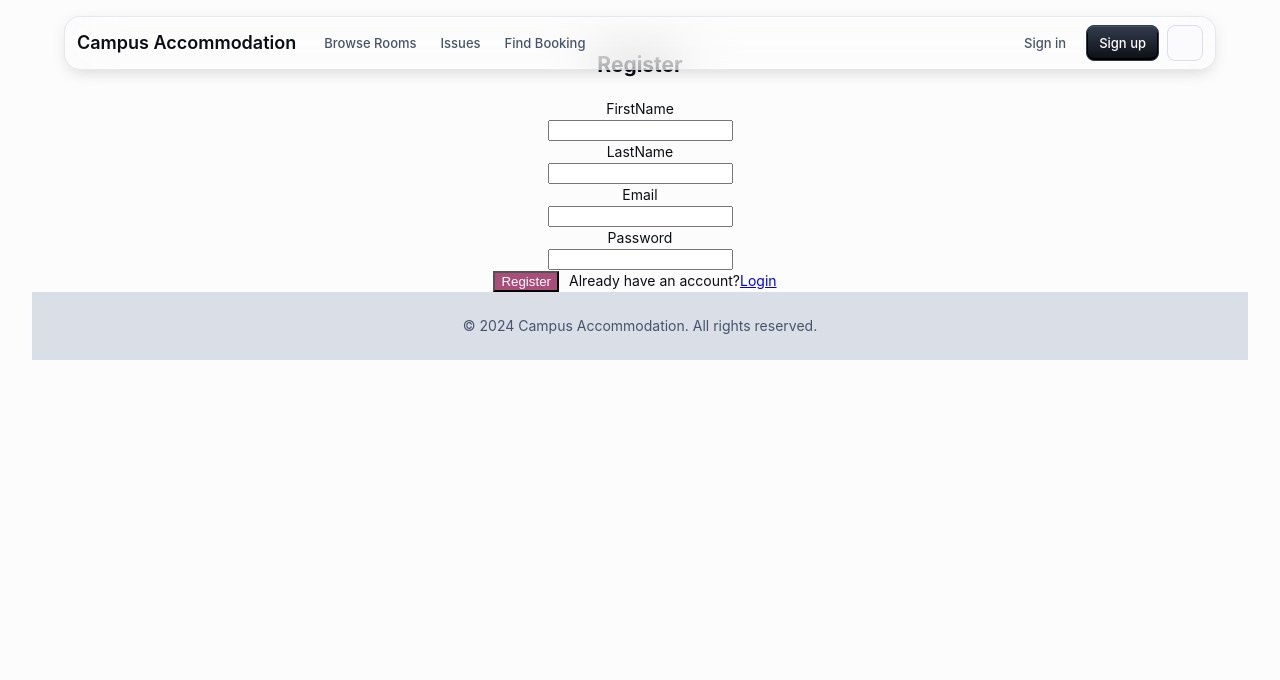
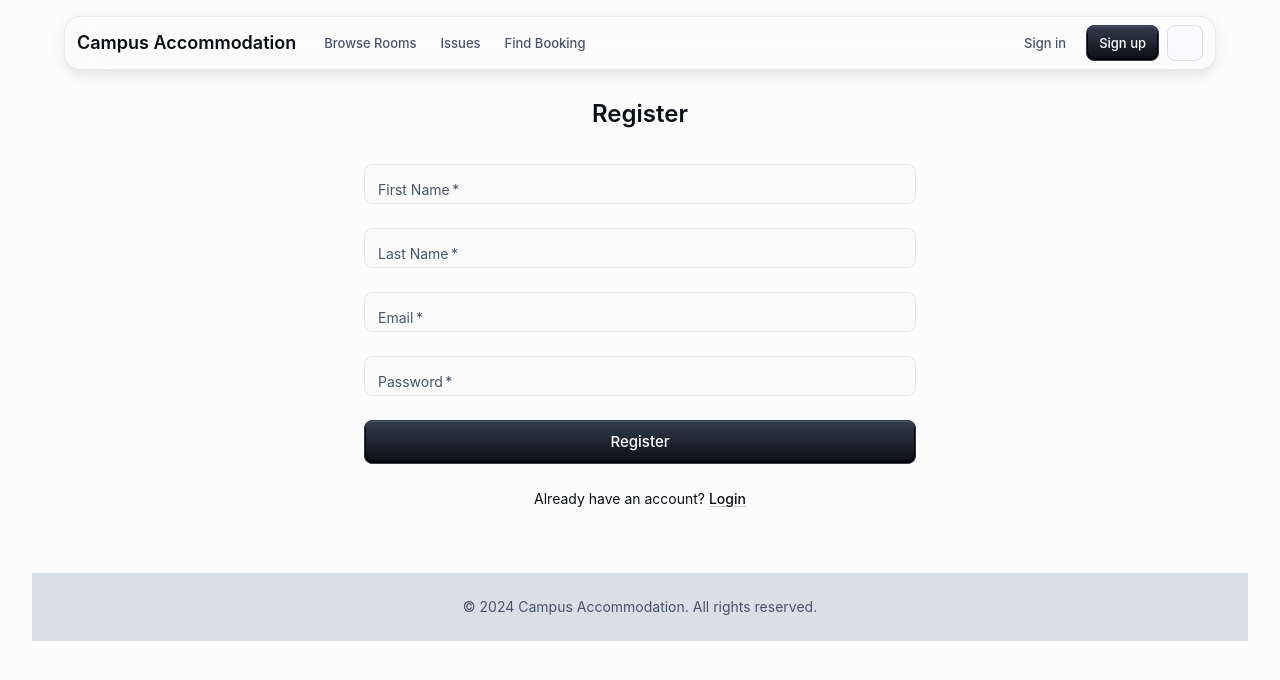
Before and after one commit to PingLin8888/campus-accommodation, a React (Vite) app in the folder campus-accommodation-client/: page /register in a window 1280 px wide. Shown: the top 680 px of the page. Built offline with nearby package versions, Linux system fonts and the light colour scheme; some icons are missing.

Commit message:
Migrated Login, Registration, AddRoom, and RoomTypeSelector

```diff
--- a/campus-accommodation-client/src/components/auth/Login.jsx
+++ b/campus-accommodation-client/src/components/auth/Login.jsx
@@ -1,7 +1,17 @@
-import React, { useContext, useState } from "react";
-import { Link, useLocation, useNavigate } from "react-router-dom";
+import React, { useState } from "react";
+import { Link as RouterLink, useLocation, useNavigate } from "react-router-dom";
 import { loginUser } from "../utils/ApiFunctions";
 import { useAuth } from "./AuthProvider";
+import {
+  Container,
+  Box,
+  Typography,
+  TextField,
+  Button,
+  Alert,
+  Stack,
+  Link,
+} from "@mui/material";
 
 const Login = ({ setIsLoggedIn }) => {
   const [errorMessage, setErrorMessage] = useState("");
@@ -26,9 +36,6 @@ const Login = ({ setIsLoggedIn }) => {
       const role = success.userRole;
       auth.handleLogin(token);
       navigate("/", { state: { justLoggedIn: true } });
-      // make sure that the LogIn component correctly handles the login process and updates local storage appropriately.
-      // setIsLoggedIn(true);
-      //   window.location.reload();
     } else {
       setErrorMessage("Invalid username or password. Please try again.");
     }
@@ -38,54 +45,72 @@ const Login = ({ setIsLoggedIn }) => {
   };
 
   return (
-    <section className="container col-6 mt-5 mb-5">
-      {errorMessage && <p className="alert alert-danger">{errorMessage}</p>}
-      <h2>Login</h2>
-      <form onSubmit={handleSubmit}>
-        <div className="row mb-3">
-          <label className="col-sm-2 col-form-label" htmlFor="email">
-            Email
-          </label>
-          <div>
-            <input
-              type="email"
+    <Container maxWidth="sm" sx={{ mt: 8, mb: 8 }}>
+      <Box
+        sx={{
+          display: "flex",
+          flexDirection: "column",
+          alignItems: "center",
+        }}
+      >
+        <Typography variant="h4" component="h1" gutterBottom sx={{ mb: 4, fontWeight: 600 }}>
+          Login
+        </Typography>
+
+        {errorMessage && (
+          <Alert severity="error" sx={{ width: "100%", mb: 3 }}>
+            {errorMessage}
+          </Alert>
+        )}
+
+        <Box component="form" onSubmit={handleSubmit} sx={{ width: "100%" }}>
+          <Stack spacing={3}>
+            <TextField
+              fullWidth
               id="email"
               name="email"
+              label="Email"
+              type="email"
               value={login.email}
               onChange={handleInputChange}
+              required
+              autoComplete="email"
             />
-          </div>
-        </div>
 
-        <div className="row mb-3">
-          <label className="col-sm-2 col-form-label" htmlFor="password">
-            Password
-          </label>
-          <div>
-            <input
-              type="password"
+            <TextField
+              fullWidth
               id="password"
               name="password"
+              label="Password"
+              type="password"
               value={login.password}
               onChange={handleInputChange}
+              required
+              autoComplete="current-password"
             />
-          </div>
-        </div>
 
-        <div className="mb-3">
-          <button
-            type="submit"
-            className="btn btn-hotel"
-            style={{ marginRight: "10px" }}
-          >
-            Login
-          </button>
-          <span style={{ marginRight: "10px" }}>
-            Don't have an account yet?<Link to={"/register"}>Register</Link>
-          </span>
-        </div>
-      </form>
-    </section>
+            <Button
+              type="submit"
+              variant="contained"
+              fullWidth
+              size="large"
+              sx={{ mt: 2 }}
+            >
+              Login
+            </Button>
+
+            <Box sx={{ textAlign: "center", mt: 2 }}>
+              <Typography variant="body2" component="span">
+                Don't have an account yet?{" "}
+                <Link component={RouterLink} to="/register">
+                  Register
+                </Link>
+              </Typography>
+            </Box>
+          </Stack>
+        </Box>
+      </Box>
+    </Container>
   );
 };
 
--- a/campus-accommodation-client/src/components/auth/Registration.jsx
+++ b/campus-accommodation-client/src/components/auth/Registration.jsx
@@ -1,9 +1,19 @@
 import React, { useState } from "react";
 import { userRegistration } from "../utils/ApiFunctions";
-import { Link } from "react-router-dom";
+import { Link as RouterLink } from "react-router-dom";
+import {
+  Container,
+  Box,
+  Typography,
+  TextField,
+  Button,
+  Alert,
+  Stack,
+  Link,
+} from "@mui/material";
 
 const Registration = () => {
-  const [registration, setRegistratioin] = useState({
+  const [registration, setRegistration] = useState({
     firstName: "",
     lastName: "",
     email: "",
@@ -14,7 +24,7 @@ const Registration = () => {
   const [successMessage, setSuccessMessage] = useState("");
 
   const handleInputChange = (e) => {
-    setRegistratioin({ ...registration, [e.target.name]: e.target.value });
+    setRegistration({ ...registration, [e.target.name]: e.target.value });
   };
 
   const handleRegistration = async (e) => {
@@ -23,7 +33,7 @@ const Registration = () => {
       const result = await userRegistration(registration);
       setSuccessMessage(result);
       setErrorMessage("");
-      setRegistratioin({
+      setRegistration({
         firstName: "",
         lastName: "",
         email: "",
@@ -40,85 +50,102 @@ const Registration = () => {
   };
 
   return (
-    <section className="container col-6 mt-5 mb-5">
-      {errorMessage && <p className="alert laert-danger">{errorMessage}</p>}
-      {successMessage && <p className="alert laert-danger">{successMessage}</p>}
-      <h2>Register</h2>
-      <form onSubmit={handleRegistration}>
-        <div className="row mb-3">
-          <label className="col-sm-2 col-form-label" htmlFor="firstName">
-            FirstName
-          </label>
-          <div>
-            <input
-              type="firstName"
+    <Container maxWidth="sm" sx={{ mt: 8, mb: 8 }}>
+      <Box
+        sx={{
+          display: "flex",
+          flexDirection: "column",
+          alignItems: "center",
+        }}
+      >
+        <Typography variant="h4" component="h1" gutterBottom sx={{ mb: 4, fontWeight: 600 }}>
+          Register
+        </Typography>
+
+        {errorMessage && (
+          <Alert severity="error" sx={{ width: "100%", mb: 3 }}>
+            {errorMessage}
+          </Alert>
+        )}
+
+        {successMessage && (
+          <Alert severity="success" sx={{ width: "100%", mb: 3 }}>
+            {successMessage}
+          </Alert>
+        )}
+
+        <Box component="form" onSubmit={handleRegistration} sx={{ width: "100%" }}>
+          <Stack spacing={3}>
+            <TextField
+              fullWidth
               id="firstName"
               name="firstName"
+              label="First Name"
+              type="text"
               value={registration.firstName}
               onChange={handleInputChange}
+              required
+              autoComplete="given-name"
             />
-          </div>
-        </div>
 
-        <div className="row mb-3">
-          <label className="col-sm-2 col-form-label" htmlFor="lastName">
-            LastName
-          </label>
-          <div>
-            <input
-              type="lastName"
+            <TextField
+              fullWidth
               id="lastName"
               name="lastName"
+              label="Last Name"
+              type="text"
               value={registration.lastName}
               onChange={handleInputChange}
+              required
+              autoComplete="family-name"
             />
-          </div>
-        </div>
 
-        <div className="row mb-3">
-          <label className="col-sm-2 col-form-label" htmlFor="email">
-            Email
-          </label>
-          <div>
-            <input
-              type="email"
+            <TextField
+              fullWidth
               id="email"
               name="email"
+              label="Email"
+              type="email"
               value={registration.email}
               onChange={handleInputChange}
+              required
+              autoComplete="email"
             />
-          </div>
-        </div>
 
-        <div className="row mb-3">
-          <label className="col-sm-2 col-form-label" htmlFor="password">
-            Password
-          </label>
-          <div>
-            <input
-              type="password"
+            <TextField
+              fullWidth
               id="password"
               name="password"
+              label="Password"
+              type="password"
               value={registration.password}
               onChange={handleInputChange}
+              required
+              autoComplete="new-password"
             />
-          </div>
-        </div>
 
-        <div className="mb-3">
-          <button
-            type="submit"
-            className="btn btn-hotel"
-            style={{ marginRight: "10px" }}
-          >
-            Register
-          </button>
-          <span style={{ marginRight: "10px" }}>
-            Already have an account?<Link to={"/login"}>Login</Link>
-          </span>
-        </div>
-      </form>
-    </section>
+            <Button
+              type="submit"
+              variant="contained"
+              fullWidth
+              size="large"
+              sx={{ mt: 2 }}
+            >
+              Register
+            </Button>
+
+            <Box sx={{ textAlign: "center", mt: 2 }}>
+              <Typography variant="body2" component="span">
+                Already have an account?{" "}
+                <Link component={RouterLink} to="/login">
+                  Login
+                </Link>
+              </Typography>
+            </Box>
+          </Stack>
+        </Box>
+      </Box>
+    </Container>
   );
 };
 
```
Also changed, not shown: campus-accommodation-client/src/components/common/RoomTypeSelector.jsx (+45 -28 lines), campus-accommodation-client/src/components/room/AddRoom.jsx (+81 -50 lines).
